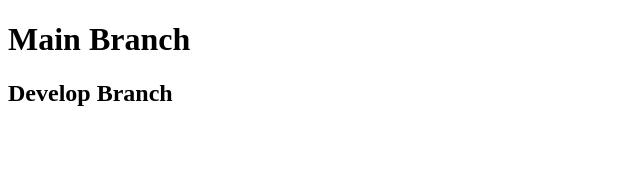
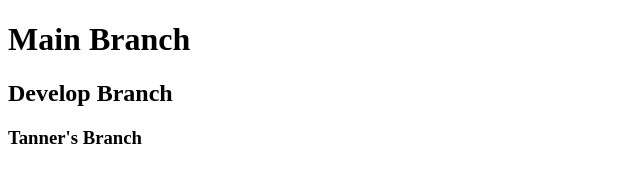
Before and after one commit to thebel117/TimedTeamGit, a plain HTML site: page index.html in a window 1280 px wide. Shown: the whole page, without its empty margins (0-640 px from the left). Drawn offline with Linux system fonts and the light colour scheme.

Commit message:
Added Tanner's branch section

```diff
--- a/index.html
+++ b/index.html
@@ -10,5 +10,8 @@
     <h1>Main Branch</h1>
 
     <h2>Develop Branch</h2>
+
+    <h3>Tanner's Branch</h3>
+
 </body>
 </html>
```
